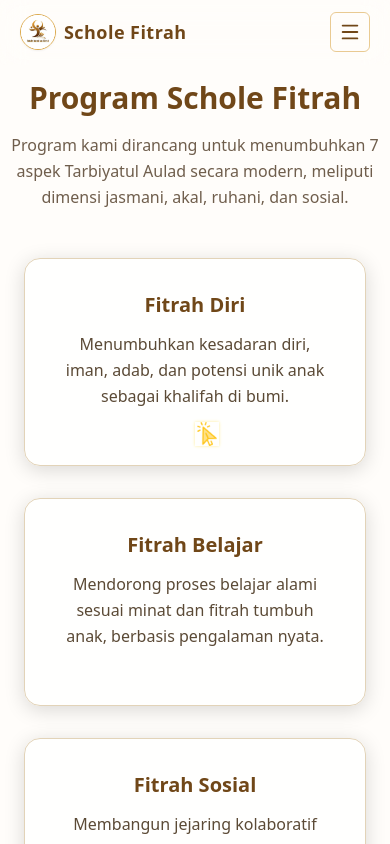
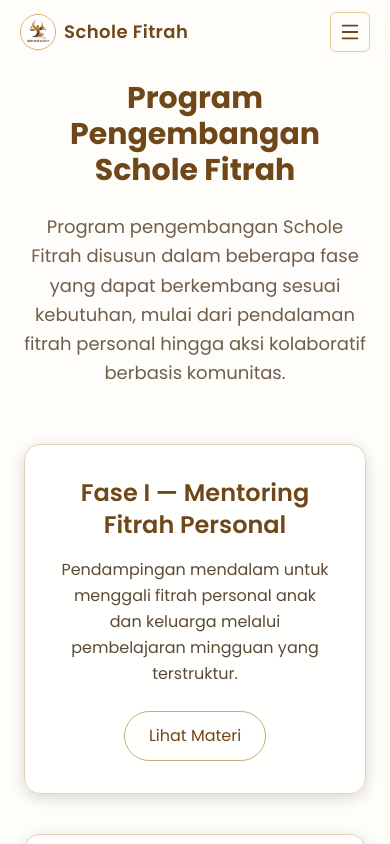
Before and after one commit to dikaariefs23/Dika-PBL2025, a React (Vite) app in the folder schole-fitrah/: page /programs in a window 390 px wide. Shown: the top 844 px of the page. Built offline with nearby package versions, Linux system fonts and the light colour scheme.

Commit message:
Update About, Programs, Gallery, CSS fix

```diff
--- a/schole-fitrah/src/App.jsx
+++ b/schole-fitrah/src/App.jsx
@@ -4,13 +4,12 @@
 // Komponen umum
 import Navbar from "./components/Navbar";
 import Footer from "./components/Footer";
-import CursorEffect from "./CursorEffect"; // ✨ custom gold cursor
 
 // Halaman
 import Home from "./pages/Home";
 import About from "./pages/About";
 import Programs from "./pages/Programs";
-import Audience from "./pages/Audience";
+import Audience from "./pages/Gallery";
 import TalentMapping from "./pages/TalentMapping";
 import NotFound from "./pages/NotFound";
 
@@ -41,9 +40,6 @@
 
   return (
     <>
-      {/* ✨ Efek kursor emas aktif di semua halaman */}
-      <CursorEffect />
-
       <div className="flex flex-col min-h-full bg-sfLight text-sfDark dark:bg-[#0b0b0b] dark:text-sfLight transition-colors duration-300">
         <Navbar />
         <main className="flex-1">
--- a/schole-fitrah/src/CursorEffect.jsx
+++ /dev/null
@@ -1,64 +0,0 @@
-import { useEffect } from "react";
-
-export default function CursorEffect() {
-  useEffect(() => {
-    // Hilangkan kursor bawaan
-    const style = document.createElement("style");
-    style.innerHTML = `
-      * { cursor: none !important; }
-      a, button, [role="button"], input, textarea { cursor: none !important; }
-    `;
-    document.head.appendChild(style);
-
-    // Elemen kursor
-    const cursor = document.createElement("div");
-    cursor.style.position = "fixed";
-    cursor.style.top = "0";
-    cursor.style.left = "0";
-    cursor.style.width = "24px";
-    cursor.style.height = "24px";
-    cursor.style.background = "url('/cursor.png') no-repeat center / contain";
-    cursor.style.pointerEvents = "none";
-    cursor.style.zIndex = "9999";
-    cursor.style.willChange = "transform";
-    cursor.style.transition = "transform 0.02s linear";
-    cursor.style.boxShadow = "0 0 3px rgba(255, 215, 0, 0.4)"; // bayangan ringan
-    document.body.appendChild(cursor);
-
-    // Posisi awal
-    let x = window.innerWidth / 2;
-    let y = window.innerHeight / 2;
-    cursor.style.transform = `translate3d(${x}px, ${y}px, 0)`;
-
-    // Update posisi ultra cepat (GPU)
-    const move = (e) => {
-      x = e.clientX;
-      y = e.clientY;
-      cursor.style.transform = `translate3d(${x}px, ${y}px, 0)`;
-    };
-
-    // Klik kecil
-    const click = () => {
-      cursor.animate(
-        [
-          { transform: `translate3d(${x}px, ${y}px, 0) scale(1)` },
-          { transform: `translate3d(${x}px, ${y}px, 0) scale(0.8)` },
-          { transform: `translate3d(${x}px, ${y}px, 0) scale(1)` },
-        ],
-        { duration: 120, easing: "ease-out" }
-      );
-    };
-
-    window.addEventListener("mousemove", move, { passive: true });
-    window.addEventListener("click", click, { passive: true });
-
-    return () => {
-      window.removeEventListener("mousemove", move);
-      window.removeEventListener("click", click);
-      cursor.remove();
-      style.remove();
-    };
-  }, []);
-
-  return null;
-}
--- a/schole-fitrah/src/components/Navbar.jsx
+++ b/schole-fitrah/src/components/Navbar.jsx
@@ -24,7 +24,7 @@
     { name: "About", path: "/about" },
     { name: "Programs", path: "/programs" },
     { name: "Talent Mapping", path: "/talentmapping" },
-    { name: "Audience", path: "/audience" },
+    { name: "Gallery", path: "/audience" },  // <<< DIGANTI DI SINI
   ];
 
   return (
--- a/schole-fitrah/src/index.css
+++ b/schole-fitrah/src/index.css
@@ -1,10 +1,12 @@
+/* ======= GOOGLE FONT (HARUS PALING ATAS) ======= */
+@import url("https://fonts.googleapis.com/css2?family=Poppins:wght@400;500;600;700&display=swap");
+
+/* ======= TAILWIND ======= */
 @tailwind base;
 @tailwind components;
 @tailwind utilities;
 
-/* ======= FONT ======= */
-@import url("https://fonts.googleapis.com/css2?family=Poppins:wght@400;500;600;700&display=swap");
-
+/* ======= GLOBAL BODY ======= */
 body {
   font-family: "Poppins", system-ui, -apple-system, Segoe UI, Roboto, sans-serif;
   background-color: var(--sf-light);
@@ -42,12 +44,12 @@
 
 .btn-outline {
   @apply border border-[color:var(--sf-brown)] text-[color:var(--sf-brown)]
-  hover:bg-[color:var(--sf-brown)] hover:text-white active:scale-95;
+    hover:bg-[color:var(--sf-brown)] hover:text-white active:scale-95;
 }
 
 .dark .btn-outline {
   @apply border-[#ffdc9a] text-[#ffdc9a]
-  hover:bg-[#ffdc9a] hover:text-black;
+    hover:bg-[#ffdc9a] hover:text-black;
 }
 
 /* ======= UTILITIES ======= */
@@ -208,7 +210,7 @@
   box-shadow: 0 12px 28px rgba(197, 150, 108, 0.25);
 }
 
-/* ======= GLASS CARD EFFECT ======= */
+/* ======= GLASS CARD ======= */
 .glass {
   background: rgba(255, 255, 255, 0.65);
   backdrop-filter: blur(12px);
--- a/schole-fitrah/src/pages/Audience.jsx
+++ /dev/null
@@ -1,77 +0,0 @@
-import React from "react";
-
-export default function Audience() {
-  return (
-    <section
-      className="min-h-screen py-20 text-[#5b4636]
-      bg-gradient-to-b from-[#fffaf5] via-[#fff4e6] to-[#f5e3c5]
-      dark:from-[#0b0b0b] dark:via-[#0b0b0b] dark:to-[#0b0b0b]
-      dark:text-[#fafafa] transition-colors duration-700"
-    >
-      <div className="max-w-5xl mx-auto text-center px-6">
-        {/* === JUDUL === */}
-        <h1 className="text-3xl md:text-4xl font-bold text-[#7A5230] dark:text-[#ffdc9a] mb-6">
-          Untuk Siapa Schole Fitrah?
-        </h1>
-
-        {/* === DESKRIPSI === */}
-        <p className="text-lg leading-relaxed text-gray-700 dark:text-gray-300 max-w-3xl mx-auto mb-14">
-          Schole Fitrah ditujukan bagi seluruh keluarga, pendidik, dan komunitas yang ingin
-          menumbuhkan fitrah manusia secara utuh.
-        </p>
-
-        {/* === CARD GRID === */}
-        <div className="grid md:grid-cols-3 gap-8 justify-items-center">
-          {[
-            {
-              title: "Untuk Orang Tua",
-              desc:
-                "Mendampingi orang tua agar mampu menjadi teladan dan fasilitator dalam proses pendidikan anak.",
-            },
-            {
-              title: "Untuk Pendidik",
-              desc:
-                "Membantu guru memahami pendekatan fitrah dan menerapkannya dalam pembelajaran.",
-            },
-            {
-              title: "Untuk Komunitas",
-              desc:
-                "Membangun jaringan pembelajar yang berkolaborasi untuk pendidikan berbasis nilai dan kemanusiaan.",
-            },
-          ].map((item, i) => (
-            <div
-              key={i}
-              className="group bg-[#ffffff]/90 dark:bg-[#111111]/90
-              border border-[#f0e5d1] dark:border-[#1f1f1f]
-              rounded-2xl shadow-[0_4px_20px_rgba(0,0,0,0.15)]
-              hover:shadow-[0_8px_25px_rgba(255,220,154,0.15)]
-              p-8 w-full md:w-72 transition-all duration-500 hover:-translate-y-2"
-            >
-              <h3 className="text-lg font-semibold text-[#7A5230] dark:text-[#ffdc9a] mb-3">
-                {item.title}
-              </h3>
-              <p className="text-gray-700 dark:text-gray-300 leading-relaxed">
-                {item.desc}
-              </p>
-
-              {/* === GARIS EMAS DENGAN GLOW === */}
-              <div
-                className="mt-5 w-12 h-1 mx-auto rounded-full
-                bg-gradient-to-r from-[#b27b3d] to-[#e0b56f]
-                opacity-0 group-hover:opacity-100 transition-all duration-500
-                shadow-[0_0_10px_#b27b3d]"
-              ></div>
-            </div>
-          ))}
-        </div>
-      </div>
-
-      {/* === GRADIENT HALUS DI BAWAH === */}
-      <div
-        className="absolute inset-x-0 bottom-0 h-32
-        bg-gradient-to-t from-[#b27b3d]/10 to-transparent
-        dark:from-[#0b0b0b] dark:to-transparent"
-      ></div>
-    </section>
-  );
-}
--- /dev/null
+++ b/schole-fitrah/src/pages/Gallery.jsx
@@ -0,0 +1,109 @@
+import React, { useState } from "react";
+
+export default function Audience() {
+  const [selectedImage, setSelectedImage] = useState(null);
+
+  const images = [
+    "/gallery/img1.jpg",
+    "/gallery/img2.jpg",
+    "/gallery/img3.jpg",
+    "/gallery/img4.jpg",
+    "/gallery/img5.jpg",
+    "/gallery/img6.jpg",
+    "/gallery/img7.jpg",
+    "/gallery/img8.jpg",
+  ];
+
+  return (
+    <section
+      className="min-h-screen py-20 text-center
+      bg-gradient-to-b from-[#fffaf5] via-[#fff4e6] to-[#f5e3c5]
+      dark:from-[#0b0b0b] dark:via-[#0b0b0b] dark:to-[#0b0b0b]
+      transition-colors duration-700 relative"
+    >
+      <div className="max-w-6xl mx-auto px-6">
+
+        {/* Title */}
+        <h1 className="text-3xl md:text-4xl font-bold text-[#7A5230] dark:text-[#ffdc9a] mb-6">
+          Galeri Schole Fitrah
+        </h1>
+
+        <p className="text-lg leading-relaxed text-[#4b3621]/80 dark:text-gray-300 max-w-3xl mx-auto mb-14">
+          Dokumentasi kegiatan, pembelajaran, dan momen berharga dalam perjalanan Schole Fitrah.
+        </p>
+
+        {/* GRID GALERI */}
+        <div className="grid grid-cols-2 md:grid-cols-3 lg:grid-cols-4 gap-6">
+          {images.map((src, idx) => (
+            <button
+              key={idx}
+              onClick={() => setSelectedImage(src)}
+              className="relative group overflow-hidden rounded-xl shadow-md
+              bg-white/40 dark:bg-[#111]/40
+              border border-[#e0c9a8] dark:border-[#1f1f1f] w-full"
+            >
+              <img
+                src={src}
+                alt={`Gallery ${idx + 1}`}
+                className="w-full h-48 object-cover transition-transform duration-500
+                ease-out group-hover:scale-110 group-hover:brightness-110"
+              />
+
+              {/* Hover Glow */}
+              <div
+                className="absolute inset-0 bg-black/0
+                group-hover:bg-black/20 group-hover:backdrop-blur-[1px]
+                transition-all duration-500"
+              ></div>
+            </button>
+          ))}
+        </div>
+      </div>
+
+      {/* === POPUP LIGHTBOX + FADE-IN ANIMATION === */}
+      {selectedImage && (
+        <div
+          className="fixed inset-0 bg-black/70 backdrop-blur-sm z-50
+          flex items-center justify-center p-4 cursor-pointer
+          animate-fadeIn"
+          onClick={() => setSelectedImage(null)}
+        >
+          <img
+            src={selectedImage}
+            alt="Preview"
+            className="max-w-full max-h-[90vh] rounded-xl shadow-lg
+            border border-[#ffdc9a]/40 animate-zoomIn"
+          />
+        </div>
+      )}
+
+      {/* Footer Gradient */}
+      <div
+        className="absolute inset-x-0 bottom-0 h-32
+        bg-gradient-to-t from-[#b27b3d]/10 to-transparent
+        dark:from-[#0b0b0b] dark:to-transparent"
+      ></div>
+
+      {/* === ANIMASI CSS === */}
+      <style>{`
+        @keyframes fadeIn {
+          0% { opacity: 0; }
+          100% { opacity: 1; }
+        }
+
+        @keyframes zoomIn {
+          0% { opacity: 0; transform: scale(0.85); }
+          100% { opacity: 1; transform: scale(1); }
+        }
+
+        .animate-fadeIn {
+          animation: fadeIn 0.35s ease-out forwards;
+        }
+
+        .animate-zoomIn {
+          animation: zoomIn 0.35s ease-out forwards;
+        }
+      `}</style>
+    </section>
+  );
+}
--- a/schole-fitrah/src/pages/Programs.jsx
+++ b/schole-fitrah/src/pages/Programs.jsx
@@ -1,65 +1,86 @@
 import React from "react";
 
 export default function Programs() {
-  const cards = [
+  // List fase program (fleksibel, bisa ditambah sewaktu-waktu)
+  const phases = [
     {
-      title: "Fitrah Diri",
-      desc: "Menumbuhkan kesadaran diri, iman, adab, dan potensi unik anak sebagai khalifah di bumi.",
+      title: "Fase I — Mentoring Fitrah Personal",
+      desc: "Pendampingan mendalam untuk menggali fitrah personal anak dan keluarga melalui pembelajaran mingguan yang terstruktur.",
+      link: "https://drive.google.com/drive/folders/13tciy0gNNPw8gHWzzE84yPQ4BGUtFe0_?usp=drive_link",
     },
     {
-      title: "Fitrah Belajar",
-      desc: "Mendorong proses belajar alami sesuai minat dan fitrah tumbuh anak, berbasis pengalaman nyata.",
+      title: "Fase II — Learning & Community Project",
+      desc: "Fase aksi dan kolaborasi berbasis komunitas, berfokus pada pembiasaan, proyek nyata, dan penguatan karakter anak serta keluarga.",
+      link: "https://drive.google.com/drive/folders/1ivsKMUy4TWPB-R2ZpTGgDT2yaqYBccTG?usp=drive_link",
     },
-    {
-      title: "Fitrah Sosial",
-      desc: "Membangun jejaring kolaboratif antara anak, orang tua, dan komunitas sebagai ekosistem belajar.",
-    },
+
+    // Jika ada fase berikutnya, tinggal tambah 1 objek baru di sini:
+    // {
+    //   title: "Fase III — …",
+    //   desc: "Deskripsi singkat...",
+    //   link: "LINK_FASE_3"
+    // },
   ];
 
   return (
-    <section className="relative py-20 pb-36 text-center overflow-hidden
+    <section
+      className="min-h-screen py-20 text-center
       bg-gradient-to-b from-[#fffaf5] via-[#fff4e6] to-[#f5e3c5]
       dark:from-[#0b0b0b] dark:via-[#0b0b0b] dark:to-[#0b0b0b]
-      transition-colors duration-700">
+      transition-colors duration-700 relative"
+    >
+      <div className="max-w-5xl mx-auto px-6">
 
-      <div className="relative z-10">
-        {/* Judul */}
-        <h2 className="text-3xl md:text-4xl font-bold text-[#704718] dark:text-[#ffdc9a] mb-4">
-          Program Schole Fitrah
-        </h2>
-        <p className="text-[#4b3621]/80 dark:text-gray-300 max-w-2xl mx-auto mb-12 leading-relaxed">
-          Program kami dirancang untuk menumbuhkan 7 aspek Tarbiyatul Aulad secara modern,
-          meliputi dimensi jasmani, akal, ruhani, dan sosial.
+        {/* ==== JUDUL ==== */}
+        <h1 className="text-3xl md:text-4xl font-bold text-[#704718] dark:text-[#ffdc9a] mb-6">
+          Program Pengembangan Schole Fitrah
+        </h1>
+
+        <p className="text-lg leading-relaxed text-[#4b3621]/80 dark:text-gray-300 max-w-3xl mx-auto mb-14">
+          Program pengembangan Schole Fitrah disusun dalam beberapa fase yang dapat
+          berkembang sesuai kebutuhan, mulai dari pendalaman fitrah personal hingga aksi
+          kolaboratif berbasis komunitas.
         </p>
 
-        {/* === Grid Cards === */}
-        <div className="grid grid-cols-1 md:grid-cols-3 gap-8 px-6 md:px-20">
-          {cards.map((card, index) => (
+        {/* ==== GRID KARTU ==== */}
+        <div className="grid grid-cols-1 md:grid-cols-2 gap-10">
+          {phases.map((item, i) => (
             <div
-              key={index}
-              className="group bg-[#ffffff]/90 dark:bg-[#111111]/90
+              key={i}
+              className="group bg-white/90 dark:bg-[#111]/90
               border border-[#e2d3b8] dark:border-[#1f1f1f]
-              rounded-2xl shadow-[0_4px_20px_rgba(0,0,0,0.15)]
-              hover:shadow-[0_8px_25px_rgba(255,220,154,0.15)]
+              rounded-2xl shadow-[0_4px_15px_rgba(0,0,0,0.15)]
+              hover:shadow-[0_8px_25px_rgba(255,220,154,0.18)]
               p-8 transition-all duration-500 hover:-translate-y-2"
             >
-              <h3 className="text-xl font-semibold text-[#704718] dark:text-[#ffdc9a] mb-3">
-                {card.title}
+              <h3 className="text-2xl font-semibold text-[#704718] dark:text-[#ffdc9a] mb-4">
+                {item.title}
               </h3>
-              <p className="text-[#5b4a36] dark:text-gray-200 leading-relaxed">
-                {card.desc}
+
+              <p className="text-[#5b4a36] dark:text-gray-300 leading-relaxed mb-6">
+                {item.desc}
               </p>
-              <div className="mt-5 w-12 h-1 bg-gradient-to-r from-[#b27b3d] to-[#e0b56f] mx-auto rounded-full opacity-0 group-hover:opacity-100 transition-all duration-500"></div>
+
+              <button
+                onClick={() => window.open(item.link, "_blank")}
+                className="px-6 py-3 rounded-full border border-[#c8ab76]
+                text-[#704718] dark:text-[#ffdc9a]
+                hover:bg-[#c8ab76] hover:text-white
+                transition-all duration-300"
+              >
+                Lihat Materi
+              </button>
             </div>
           ))}
         </div>
       </div>
 
-      {/* Efek gradasi bawah halus */}
-      <div className="absolute inset-x-0 bottom-0 h-32
+      {/* ==== GRADIENT BAWAH ==== */}
+      <div
+        className="absolute inset-x-0 bottom-0 h-32
         bg-gradient-to-t from-[#b27b3d]/10 to-transparent
-        dark:from-[#0b0b0b] dark:to-transparent">
-      </div>
+        dark:from-[#0b0b0b] dark:to-transparent"
+      ></div>
     </section>
   );
 }
```
Also changed, not shown: schole-fitrah/public/cursor.png (deleted).
